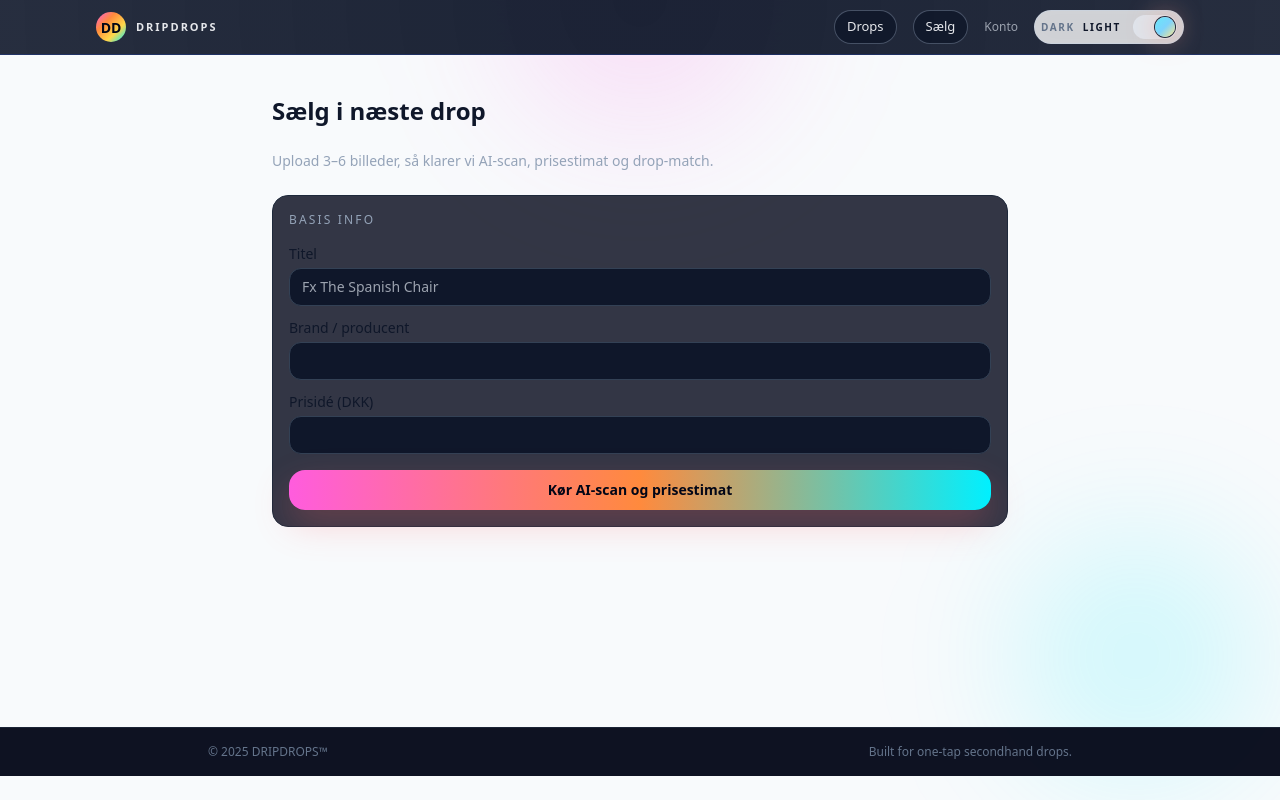
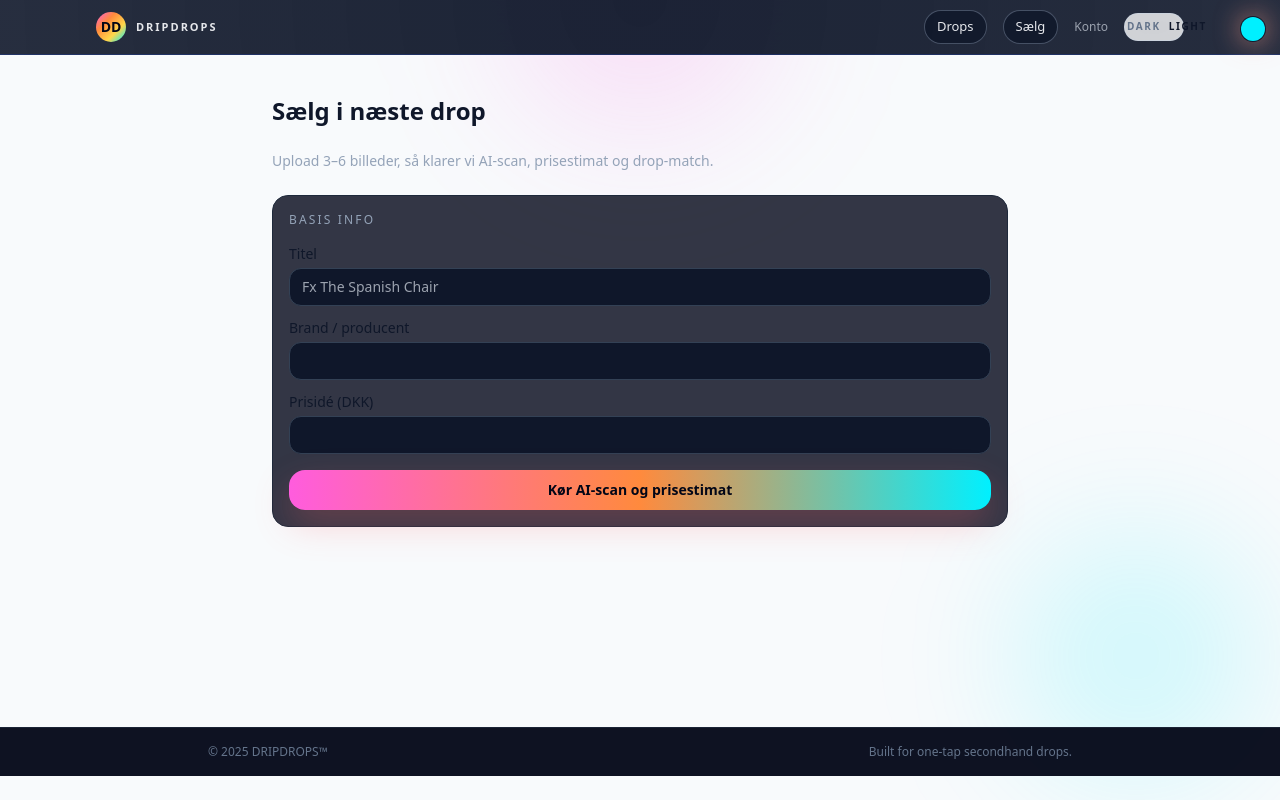
Before and after one commit to Hyllekvist/dripdrops, a Next.js app: page /sell in a window 1280 px wide. Built offline with nearby package versions, Linux system fonts and the light colour scheme.

Commit message:
Update globals.css

```diff
--- a/app/globals.css
+++ b/app/globals.css
@@ -3,52 +3,63 @@
 @tailwind utilities;
 
 /* -----------------------------------------------------
-   THEME VARIABLES
+   THEME VARIABLES (DARK = DEFAULT)
 ----------------------------------------------------- */
 
-/* DARK THEME (default) */
 :root {
-  --dd-bg: #020617;
-  --dd-bg-elevated: #0f172a;
-  --dd-bg-soft: #1e293b;
+  /* Background layers */
+  --dd-bg: #020617;             /* page background */
+  --dd-bg-elevated: #0f172a;    /* cards, panels */
+  --dd-bg-soft: #1e293b;        /* chips, subtle blocks */
 
+  /* Ink */
   --dd-ink: #f9fafb;
-  --dd-ink-muted: #9ca3af;
+  --dd-ink-muted: #94a3b8;
 
+  /* Neon brand spectrum */
   --dd-neon-pink: #ff5cde;
   --dd-neon-orange: #ff8a3d;
   --dd-neon-yellow: #ffd74a;
   --dd-neon-cyan: #00f0ff;
   --dd-neon-purple: #a466ff;
 
+  /* Radius */
   --dd-radius-xl: 24px;
   --dd-radius-lg: 18px;
 
+  /* Shadows */
+  --dd-shadow-soft: 0 14px 34px rgba(0, 0, 0, 0.45);
   --dd-shadow-neon: 0 18px 45px rgba(248, 113, 113, 0.5);
+
+  /* Borders */
+  --dd-border-subtle: rgba(255, 255, 255, 0.08);
 }
 
-/* LIGHT THEME OVERRIDES */
+/* -----------------------------------------------------
+   LIGHT THEME OVERRIDES
+----------------------------------------------------- */
+
 :root[data-theme="light"] {
+  /* Backgrounds */
   --dd-bg: #f8fafc;
   --dd-bg-elevated: #ffffff;
   --dd-bg-soft: #f1f5f9;
 
+  /* Ink */
   --dd-ink: #0f172a;
   --dd-ink-muted: #475569;
 
-  /* NEON OPERATION — unchanged */
-  --dd-neon-pink: #ff5cde;
-  --dd-neon-orange: #ff8a3d;
-  --dd-neon-yellow: #ffd74a;
-  --dd-neon-cyan: #00f0ff;
-  --dd-neon-purple: #a466ff;
+  /* Neon stays the same */
+  --dd-shadow-soft: 0 14px 28px rgba(15, 23, 42, 0.12);
+  --dd-shadow-neon: 0 15px 35px rgba(255, 94, 98, 0.25);
 
-  --dd-shadow-neon: 0 15px 35px rgba(255, 94, 98, 0.25);
+  --dd-border-subtle: rgba(0, 0, 0, 0.06);
 }
 
 /* -----------------------------------------------------
    GLOBAL RESETS
 ----------------------------------------------------- */
+
 *,
 *::before,
 *::after {
@@ -63,14 +74,58 @@ body {
 
 body {
   min-height: 100vh;
-  font-family: system-ui, -apple-system, BlinkMacSystemFont, "Inter", sans-serif;
+  font-family: system-ui, -apple-system, BlinkMacSystemFont, "Inter",
+    sans-serif;
   background: var(--dd-bg);
   color: var(--dd-ink);
-  transition: background 0.25s ease, color 0.25s ease;
+  transition:
+    background 0.25s ease,
+    color 0.25s ease;
 }
 
 /* -----------------------------------------------------
-   COMPONENT UTILS
+   LINK & BUTTON RESET
+----------------------------------------------------- */
+
+a {
+  color: inherit;
+  text-decoration: none;
+}
+
+button {
+  font: inherit;
+  background: none;
+  border: none;
+  padding: 0;
+  cursor: pointer;
+}
+
+/* -----------------------------------------------------
+   UTILS — CARDS, SURFACES, PANELS
+----------------------------------------------------- */
+
+.dd-card,
+.dd-surface,
+.dd-panel {
+  background: var(--dd-bg-elevated);
+  color: var(--dd-ink);
+  border-radius: var(--dd-radius-xl);
+  border: 1px solid var(--dd-border-subtle);
+  box-shadow: var(--dd-shadow-soft);
+  transition:
+    background 0.25s ease,
+    border-color 0.25s ease,
+    color 0.25s ease;
+}
+
+.dd-soft {
+  background: var(--dd-bg-soft);
+  border-radius: var(--dd-radius-lg);
+  color: var(--dd-ink-muted);
+}
+
+/* -----------------------------------------------------
+   GRADIENT BORDER (DRIPDROPS SIGNATURE)
 ----------------------------------------------------- */
 
 .dd-gradient-border {
@@ -98,46 +153,56 @@ body {
   pointer-events: none;
 }
 
+/* -----------------------------------------------------
+   CTA GLOW
+----------------------------------------------------- */
+
 .dd-glow-cta {
   box-shadow: var(--dd-shadow-neon);
-}
-
-a {
-  color: inherit;
-  text-decoration: none;
-}
-
-button {
-  font: inherit;
+  transition: box-shadow 0.2s ease;
 }
 
 /* -----------------------------------------------------
-   DRIPDROPS THEME TOGGLE
+   THEME TOGGLE
 ----------------------------------------------------- */
 
 .dd-theme-toggle {
   position: relative;
+  width: 60px;
+  height: 28px;
+  padding: 2px;
+  background: var(--dd-bg-elevated);
   border-radius: 9999px;
-  cursor: pointer;
+  border: 1px solid var(--dd-border-subtle);
+  display: flex;
+  align-items: center;
 }
 
 .dd-theme-toggle-thumb {
+  width: 24px;
+  height: 24px;
+  border-radius: 50%;
+  background: var(--dd-neon-pink);
+  transform: translateX(0);
+  transition:
+    transform 0.22s cubic-bezier(0.22, 0.61, 0.36, 1),
+    background 0.2s ease,
+    box-shadow 0.2s ease;
   box-shadow:
     0 0 0 1px rgba(15, 23, 42, 0.9),
     0 0 22px rgba(255, 92, 222, 0.85);
-  transition:
-    transform 0.22s cubic-bezier(0.22, 0.61, 0.36, 1),
-    background 0.18s ease-out,
-    box-shadow 0.18s ease-out;
   animation: dd-toggle-glow 2.4s ease-in-out infinite;
 }
 
-.dd-theme-toggle-thumb--light {
+:root[data-theme="light"] .dd-theme-toggle-thumb {
+  background: var(--dd-neon-cyan);
+  transform: translateX(32px);
   box-shadow:
     0 0 0 1px rgba(15, 23, 42, 0.15),
     0 0 22px rgba(56, 189, 248, 0.9);
 }
 
+/* Toggle glow animation */
 @keyframes dd-toggle-glow {
   0%,
   100% {
```
